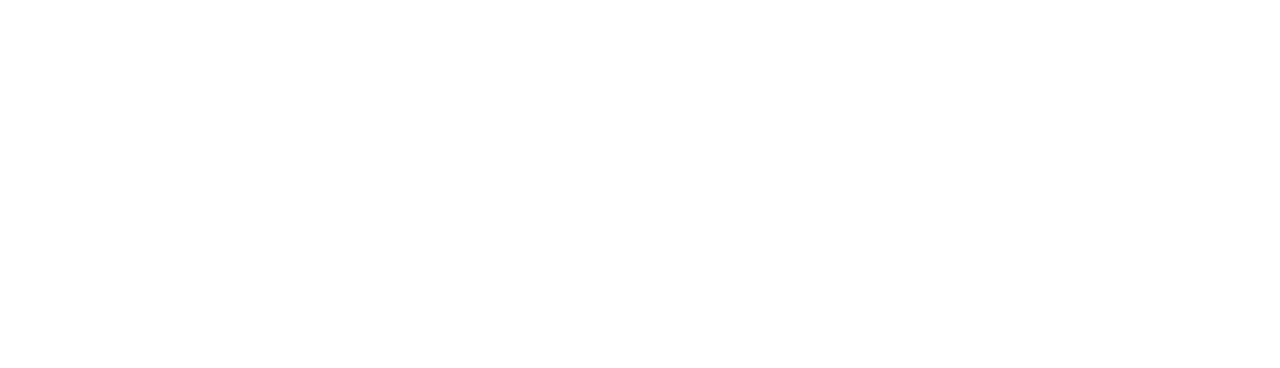
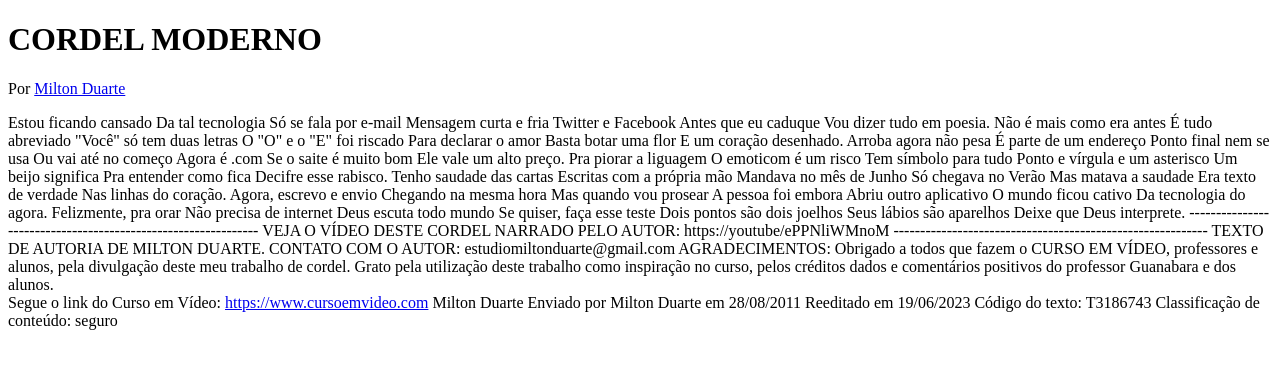
Before and after one commit to leomoura1986/html5Css3eJS, a plain HTML site: page desafio12fundos/index.html in a window 1280 px wide. Drawn offline with Linux system fonts and the light colour scheme.

Commit message:
atualizado desafio 12

```diff
--- a/desafio12fundos/index.html
+++ b/desafio12fundos/index.html
@@ -6,6 +6,97 @@
     <title>Cordel moderno</title>
 </head>
 <body>
+    <header>
+        <h1>
+            CORDEL MODERNO
+        </h1>
+        <p>
+            Por <a href="https://www.recantodasletras.com.br/poesias/3186743" target="_blank"> Milton Duarte</a>
+        </p>
+    </header>
+
+    Estou ficando cansado
+    Da tal tecnologia
+    Só se fala por e-mail
+    Mensagem curta e fria
+    Twitter e Facebook
+    Antes que eu caduque
+    Vou dizer tudo em poesia.
+
+    Não é mais como era antes
+    É tudo abreviado
+    "Você" só tem duas letras
+    O "O" e o "E" foi riscado
+    Para declarar o amor
+    Basta botar uma flor
+    E um coração desenhado.
+
+    Arroba agora não pesa
+    É parte de um endereço
+    Ponto final nem se usa
+    Ou vai até no começo
+    Agora é .com
+    Se o saite é muito bom
+    Ele vale um alto preço.
+
+    Pra piorar a liguagem
+    O emoticom é um risco
+    Tem símbolo para tudo
+    Ponto e vírgula e um asterisco
+    Um beijo significa
+    Pra entender como fica
+    Decifre esse rabisco.
+
+    Tenho saudade das cartas
+    Escritas com a própria mão
+    Mandava no mês de Junho
+    Só chegava no Verão
+    Mas matava a saudade
+    Era texto de verdade
+    Nas linhas do coração.
+
+    Agora, escrevo e envio
+    Chegando na mesma hora
+    Mas quando vou prosear
+    A pessoa foi embora
+    Abriu outro aplicativo
+    O mundo ficou cativo
+    Da tecnologia do agora.
+
+    Felizmente, pra orar
+    Não precisa de internet
+    Deus escuta todo mundo
+    Se quiser, faça esse teste
+    Dois pontos são dois joelhos
+    Seus lábios são aparelhos
+    Deixe que Deus interprete.
+
+ --------------------------------------------------------------
+
+VEJA O VÍDEO DESTE CORDEL NARRADO PELO AUTOR: https://youtube/ePPNliWMnoM
+
+ -----------------------------------------------------------
+
+TEXTO DE AUTORIA DE MILTON DUARTE.
+
+CONTATO COM O AUTOR: estudiomiltonduarte@gmail.com
+
+AGRADECIMENTOS:
+
+Obrigado a todos que fazem o CURSO EM VÍDEO, professores e alunos, pela divulgação deste  meu trabalho de cordel.
+Grato pela utilização deste trabalho como inspiração no curso, pelos créditos dados e comentários positivos do professor Guanabara e dos alunos.
+
+<footer>
+    Segue o link do Curso em Vídeo:
+
+    <a href="https://www.cursoemvideo.com" target="_blank">https://www.cursoemvideo.com</a>
+
+    Milton Duarte
+    Enviado por Milton Duarte em 28/08/2011
+    Reeditado em 19/06/2023
+    Código do texto: T3186743
+    Classificação de conteúdo: seguro
+</footer>
 
 </body>
 </html>
```
